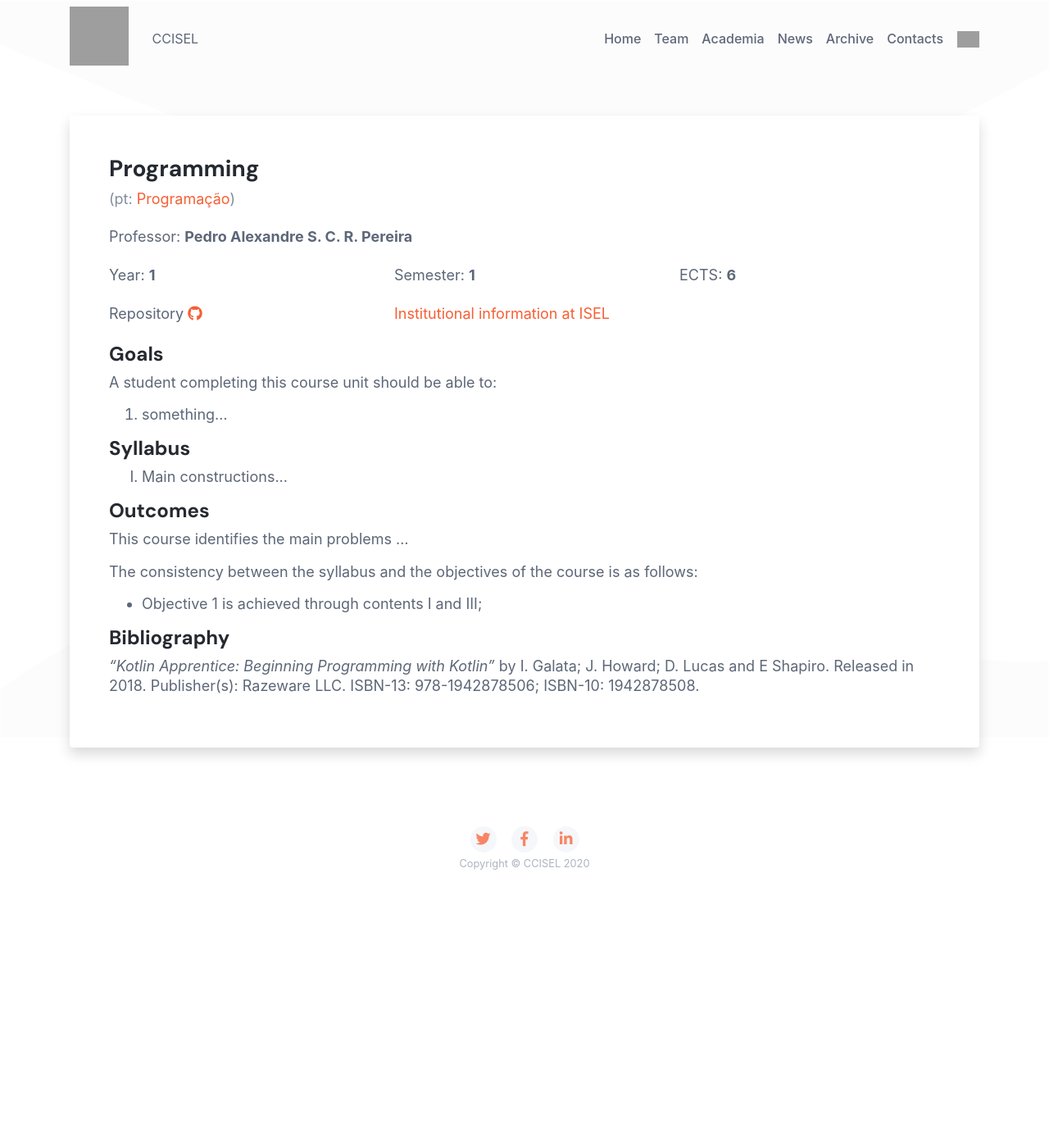
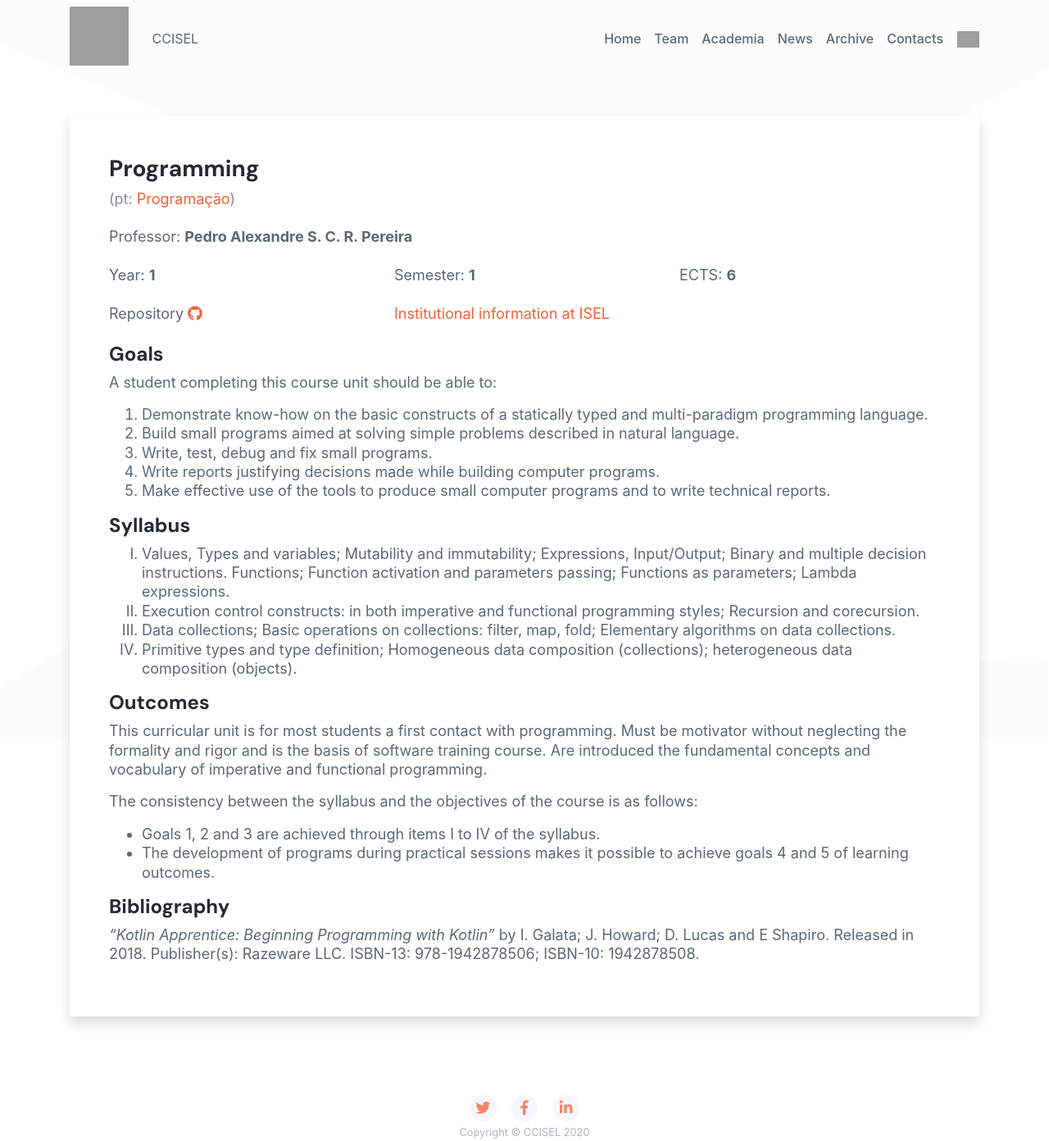
Before and after one commit to jpatri/ccisel.github.io, a Jekyll site: the page built from academia/leic/pg-en.md, in a window 1280 px wide. Shown: the whole page at 82% size. Built offline with Jekyll 4.4.1, drawn with Linux system fonts in a browser that asks for light colours; before the commit the page ends 1064 px from its top, so only the background shows below that.

Commit message:
Update pg-en.md

```diff
--- a/academia/leic/pg-en.md
+++ b/academia/leic/pg-en.md
@@ -2,17 +2,36 @@
 layout: academia/leic/pg
 goals: |
   A student completing this course unit should be able to:
-  1. something...
+  1. Demonstrate know-how on the basic constructs of a statically typed and multi-paradigm programming language.
+  2. Build small programs aimed at solving simple problems described in natural language.
+  3. Write, test, debug and fix small programs.
+  4. Write reports justifying decisions made while building computer programs.
+  5. Make effective use of the tools to produce small computer programs and to write technical reports.
+
 syllabus: |
   <ol type="I">
     <li>
-      Main constructions...
+      Values, Types and variables; Mutability and immutability; Expressions, Input/Output;
+      Binary and multiple decision instructions.
+      Functions; Function activation and parameters passing; Functions as parameters; Lambda expressions.
+    </li>
+    <li>
+      Execution control constructs: in both imperative and functional programming styles;
+      Recursion and corecursion.
+    </li>
+    <li>
+      Data collections; Basic operations on collections: filter, map, fold; Elementary algorithms on data collections.
+    </li>
+    <li>
+      Primitive types and type definition; Homogeneous data composition (collections); heterogeneous data composition (objects).
     </li>
   <ol>
 outcomes: |
-  This course identifies the main problems ...
+    This curricular unit is for most students a first contact with programming. Must be motivator without
+    neglecting the formality and rigor and is the basis of software training course. Are introduced the fundamental
+    concepts and vocabulary of imperative and functional programming.
 
-  The consistency between the syllabus and the objectives of the course is as follows:
-
-  - Objective 1 is achieved through contents I and III;
+     The consistency between the syllabus and the objectives of the course is as follows:
+     - Goals 1, 2 and 3 are achieved through items I to IV of the syllabus.
+     - The development of programs during practical sessions makes it possible to achieve goals 4 and 5 of learning outcomes.
 ---
```
